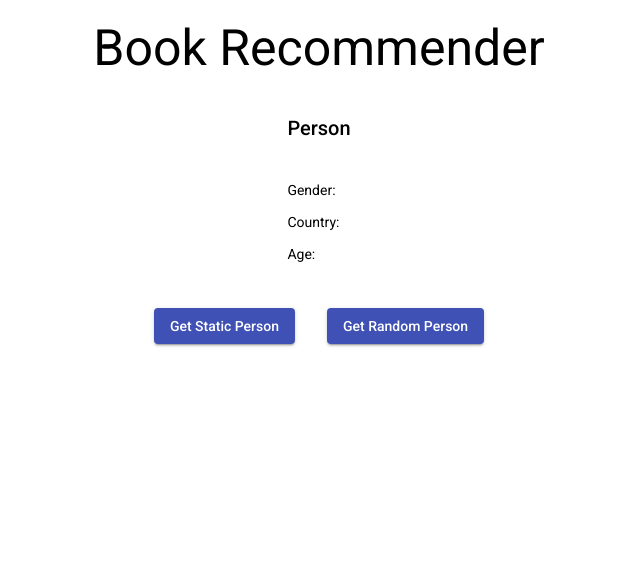
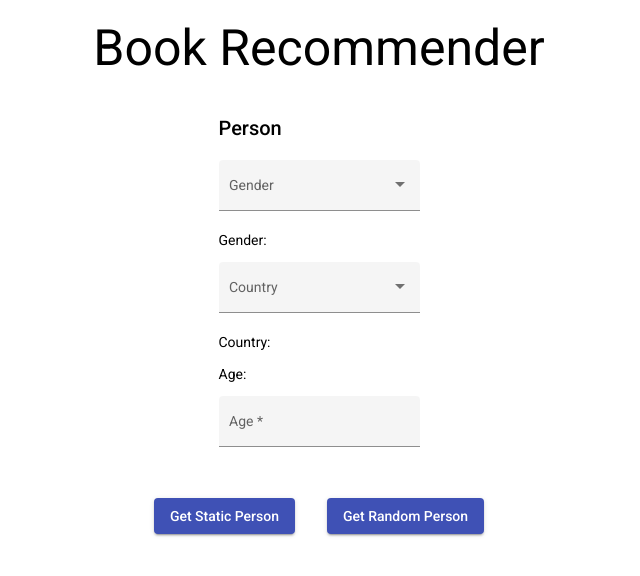
Before and after one commit to m2mt-l/book_recommender, an Angular app: page /person-input in a window 1280 px wide. Shown: the top 576 px of the page, without its empty margins (321-961 px from the left). Built offline with nearby package versions, Linux system fonts and the light colour scheme.

Commit message:
feat: forms gender, country and age

```diff
--- a/src/app/app.module.ts
+++ b/src/app/app.module.ts
@@ -10,6 +10,9 @@ import { BookListComponent } from './book-list/book-list.component';
 import { BookDetailComponent } from './book-detail/book-detail.component';
 
 import { MatButtonModule } from '@angular/material/button';
+import { MatSelectModule } from '@angular/material/select';
+import { MatFormFieldModule } from '@angular/material/form-field';
+import { MatInputModule } from '@angular/material/input';
 
 @NgModule({
     declarations: [AppComponent, PersonInputComponent, BookListComponent, BookDetailComponent],
@@ -19,6 +22,9 @@ import { MatButtonModule } from '@angular/material/button';
         AppRoutingModule,
         BrowserAnimationsModule,
         MatButtonModule,
+        MatSelectModule,
+        MatFormFieldModule,
+        MatInputModule,
     ],
     providers: [],
     bootstrap: [AppComponent],
--- a/src/app/person-input/person-input.component.html
+++ b/src/app/person-input/person-input.component.html
@@ -2,9 +2,29 @@
     <div class="personInfoText">
         <h2>Person</h2>
         <img class="picture" src="{{ person?.imageURL }}" />
+        <mat-form-field appearance="fill">
+            <mat-label>Gender</mat-label>
+            <mat-select>
+                <mat-option *ngFor="let gender of genders" [value]="gender">
+                    {{ gender }}
+                </mat-option>
+            </mat-select>
+        </mat-form-field>
         <p>Gender: {{ person?.gender }}</p>
+        <mat-form-field appearance="fill">
+            <mat-label>Country</mat-label>
+            <mat-select>
+                <mat-option *ngFor="let country of countries" [value]="country">
+                    {{ country }}
+                </mat-option>
+            </mat-select>
+        </mat-form-field>
         <p>Country: {{ person?.country }}</p>
         <p>Age: {{ person?.age }}</p>
+        <mat-form-field appearance="fill">
+            <mat-label>Age</mat-label>
+            <input matInput type="number" min="1" max="100" #input required />
+        </mat-form-field>
     </div>
     <div class="getPersonButton">
         <button mat-raised-button color="primary" (click)="getStaticPerson()">
```
